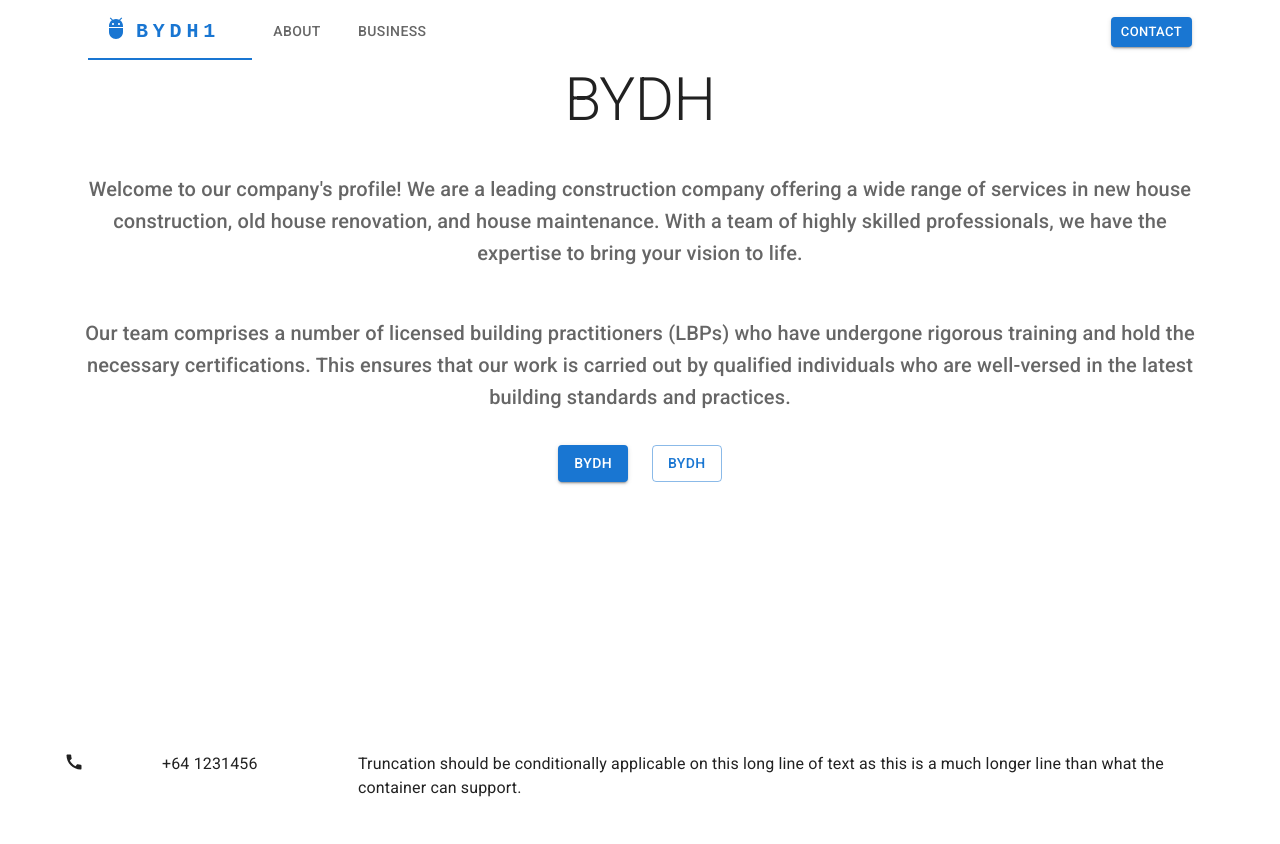
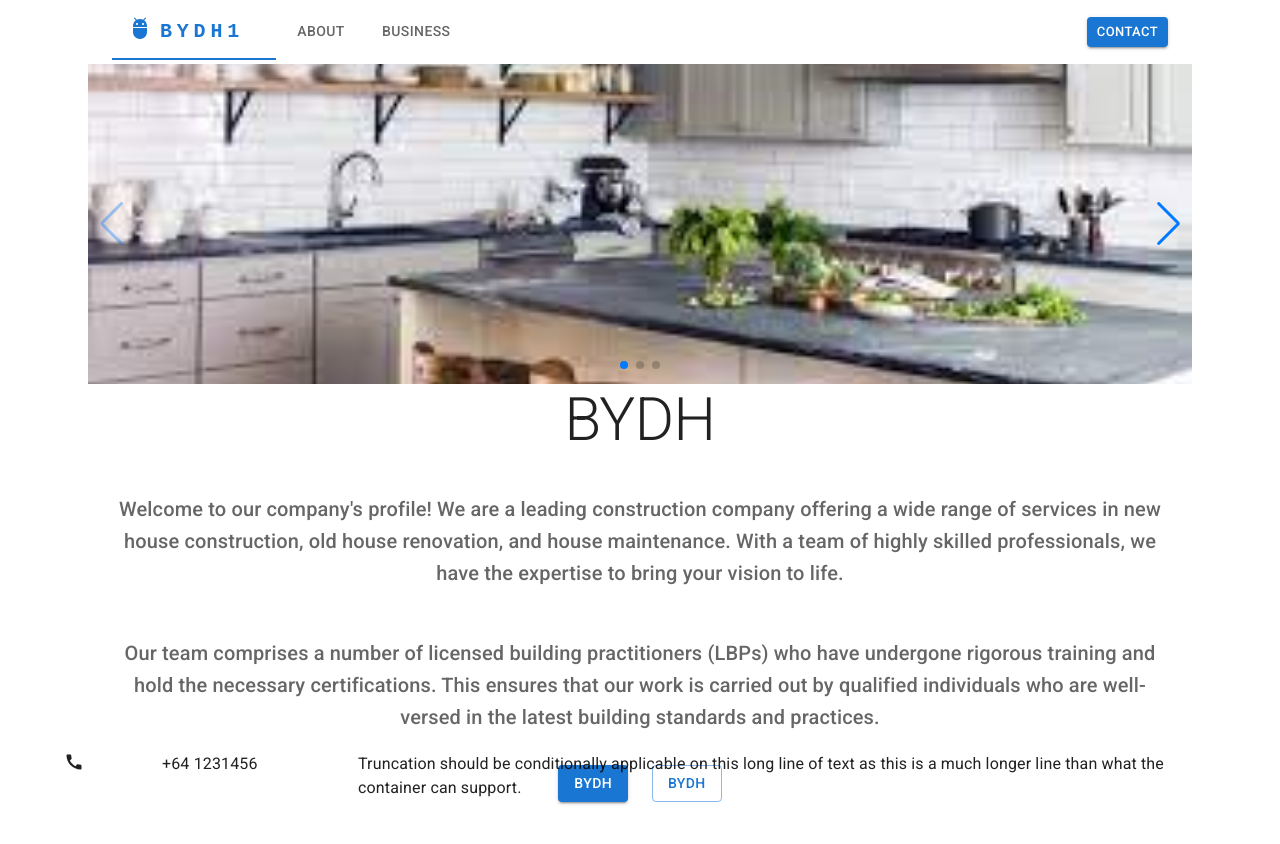
Before and after one commit to skynapier/react-template, a React (Create React App) app: page / in a window 1280 px wide. Shown: the top 844 px of the page. Before the commit the page ends 800 px from the top, so only its background shows below. Built offline with nearby package versions, Linux system fonts and the light colour scheme.

Commit message:
add swiper

```diff
--- a/package.json
+++ b/package.json
@@ -16,6 +16,7 @@
     "react-dom": "^18.2.0",
     "react-router-dom": "^6.14.2",
     "react-scripts": "5.0.1",
+    "swiper": "^10.0.4",
     "web-vitals": "^2.1.4"
   },
   "scripts": {
--- a/public/index.html
+++ b/public/index.html
@@ -34,7 +34,7 @@
       href="https://fonts.googleapis.com/icon?family=Material+Icons"
     />
 
-    <title>React App</title>
+    <title>BYDH App</title>
   </head>
   <body>
     <noscript>You need to enable JavaScript to run this app.</noscript>
--- a/src/App.jsx
+++ b/src/App.jsx
@@ -1,12 +1,7 @@
 import React from "react";
 import { useState } from "react";
 import { CssBaseline, Typography, Container } from "@mui/material";
-import {
-
-  HashRouter as Router,
-  Route,
-  Routes,
-} from "react-router-dom";
+import { HashRouter as Router, Route, Routes } from "react-router-dom";
 import Footer from "./components/Footer";
 import Header from "./components/Header";
 import Home from "./components/Home";
@@ -15,40 +10,43 @@ import Customers from "./components/Customers";
 
 import HeaderAppBar from "./components/Header/HeaderAppBar";
 
+
+
+import "./style.css";
+
 const App = () => {
-
   const homePagePath = process.env.REACT_APP_PUBLISH_URL;
   console.log("homepagepath", homePagePath);
 
   const routes = [
-        {tab:homePagePath+"/", component: Home},
-        {tab:homePagePath+"/About", component: About},
-        {tab:homePagePath+"/Customers", component: Customers},
-    ]
+    { tab: homePagePath + "/", component: Home },
+    { tab: homePagePath + "/About", component: About },
+    { tab: homePagePath + "/Customers", component: Customers },
+  ];
 
   return (
     <>
       <CssBaseline />
       <Router basename="/">
-        <div>
+        <Container id="app" >
           <Container>
             <HeaderAppBar routes={routes}></HeaderAppBar>
           </Container>
           <Routes>
-            {routes.map( (item,index) =>{
-                console.log("item.path", item.tab, index)
+            {routes.map((item, index) => {
+              console.log("item.path", item.tab, index);
               return (
                 <Route
                   exact
                   key={item.tab}
                   path={item.tab}
-                    Component={item.component }
+                  Component={item.component}
                 ></Route>
-                )
-            } )}
+              );
+            })}
           </Routes>
           <Footer></Footer>
-        </div>
+        </Container>
       </Router>
     </>
   );
--- a/src/components/Home.jsx
+++ b/src/components/Home.jsx
@@ -8,25 +8,44 @@ import {
   CardContent,
 } from "@mui/material";
 
+import { Swiper, SwiperSlide } from "swiper/react";
+import { Navigation, Pagination, Mousewheel, Keyboard } from "swiper/modules";
+
+import Box from "@mui/material/Box";
+
+
+import Innovation  from '../resources/images/innovation.png'
+
+// Import Swiper styles
+import "swiper/css";
+import 'swiper/css/navigation';
+import "swiper/css/pagination";
+
+import "../style.css";
+
 const Home = () => {
   return (
-    <div>
-      <Container maxWidth="lg">
-        <Typography
-          variant="h2"
-          align="center"
-          color="textPrimary"
-          gutterBottom
+    <Container id="home" maxWidth="lg" sx={{ width: "100%" }}>
+      <Box sx={{ width: "100%", height: "40%" }}>
+        <Swiper
+          cssMode={true}
+          navigation={true}
+          pagination={true}
+          mousewheel={true}
+          keyboard={true}
+          modules={[Navigation, Pagination, Mousewheel, Keyboard]}
+          className="mySwiper"
         >
+          <SwiperSlide><img src={Innovation} alt="Innovation"></img></SwiperSlide>
+          <SwiperSlide>Slide 2</SwiperSlide>
+          <SwiperSlide>Slide 3</SwiperSlide>
+        </Swiper>
+      </Box>
+      <Typography variant="h2" align="center" color="textPrimary" gutterBottom>
         BYDH
       </Typography>
       <CardContent>
-          <Typography
-            variant="h6"
-            align="center"
-            color="textSecondary"
-            paragraph
-          >
+        <Typography variant="h6" align="center" color="textSecondary" paragraph>
           Welcome to our company&apos;s profile! We are a leading construction
           company offering a wide range of services in new house construction,
           old house renovation, and house maintenance. With a team of highly
@@ -36,17 +55,12 @@ const Home = () => {
       </CardContent>
 
       <CardContent>
-          <Typography
-            variant="h6"
-            align="center"
-            color="textSecondary"
-            paragraph
-          >
-            Our team comprises a number of licensed building practitioners
-            (LBPs) who have undergone rigorous training and hold the necessary
-            certifications. This ensures that our work is carried out by
-            qualified individuals who are well-versed in the latest building
-            standards and practices.
+        <Typography variant="h6" align="center" color="textSecondary" paragraph>
+          Our team comprises a number of licensed building practitioners (LBPs)
+          who have undergone rigorous training and hold the necessary
+          certifications. This ensures that our work is carried out by qualified
+          individuals who are well-versed in the latest building standards and
+          practices.
         </Typography>
       </CardContent>
 
@@ -65,7 +79,6 @@ const Home = () => {
         </Grid>
       </div>
     </Container>
-    </div>
   );
 };
 
--- /dev/null
+++ b/src/style.css
@@ -0,0 +1,47 @@
+#root {
+    height: 100%;
+}
+
+#app{
+    height: 100%;
+}
+
+#home{
+    height: 100%;
+}
+
+  html,
+  body {
+    position: relative;
+    height: 100%;
+  }
+
+  body {
+    background: #eee;
+    color: #000;
+    margin: 0;
+    padding: 0;
+  }
+
+.swiper {
+    width: 100%;
+    height: 100%;
+  }
+
+.swiper-slide {
+    text-align: center;
+    font-size: 18px;
+    background: #fff;
+
+    /* Center slide text vertically */
+    display: flex;
+    justify-content: center;
+    align-items: center;
+  }
+
+.swiper-slide img {
+    display: block;
+    width: 100%;
+    height: 100%;
+    object-fit: cover;
+}
```
Also changed, not shown: src/resources/images/innovation.png (added), 1 other file (tests, documents, lock files or other folders). Lines whose indentation alone changed are shown as unchanged.
